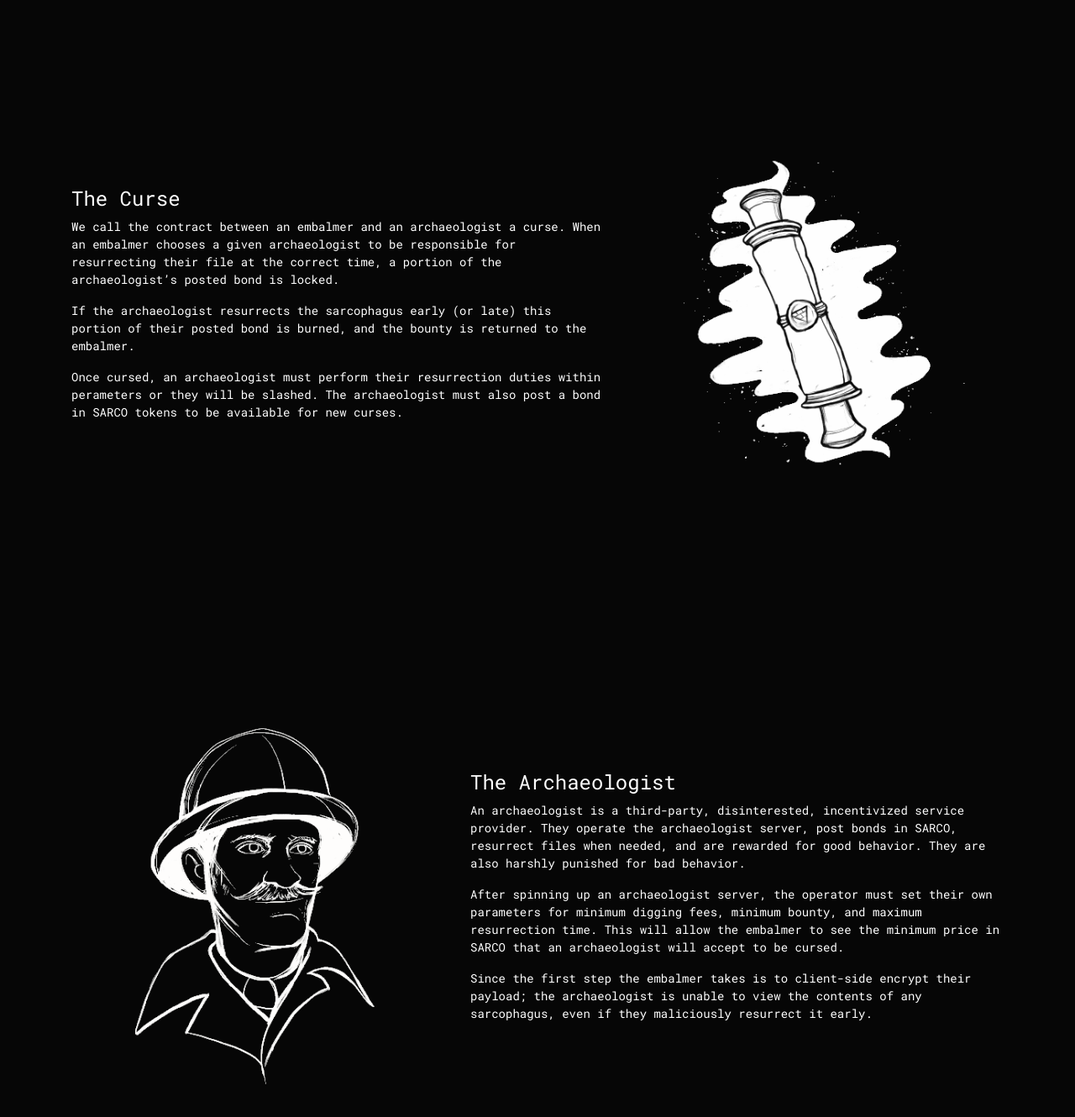
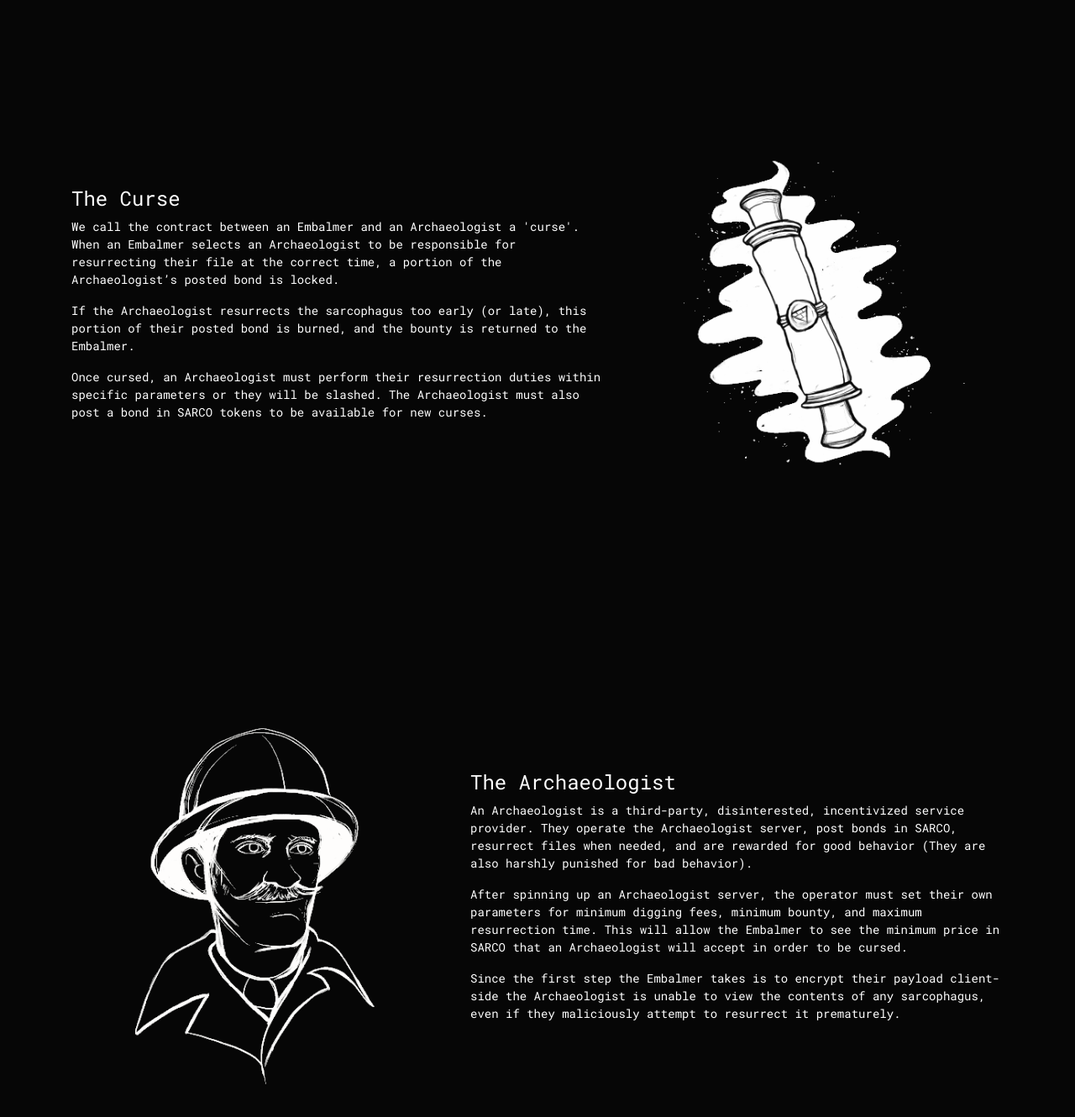
Before and after one commit to sarcophagus-org/marketing_site, a Jekyll site: the page built from how_it_works.html, in a window 1280 px wide and 1400 px high, scrolled down 1425 px. Shown: the top 1330 px of the window at 84% size. Built offline with Jekyll 4.4.1, drawn with Linux system fonts in a browser that asks for light colours; some of the changed text lies outside the part shown.

Commit message:
Update how_it_works.html

```diff
--- a/how_it_works.html
+++ b/how_it_works.html
@@ -52,9 +52,9 @@ title: How It Works
 
       <div class="col-md-7">
         <h2>The Curse</h2>
-        <p>We call the contract between an embalmer and an archaeologist a curse. When an embalmer chooses a given archaeologist to be responsible for resurrecting their file at the correct time, a portion of the archaeologist’s posted bond is locked.</p>
-        <p>If the archaeologist resurrects the sarcophagus early (or late) this portion of their posted bond is burned, and the bounty is returned to the embalmer. </p>
-        <p>Once cursed, an archaeologist must perform their resurrection duties within perameters or they will be slashed. The archaeologist must also post a bond in SARCO tokens to be available for new curses. </p>
+        <p>We call the contract between an Embalmer and an Archaeologist a 'curse'. When an Embalmer selects an Archaeologist to be responsible for resurrecting their file at the correct time, a portion of the Archaeologist’s posted bond is locked.</p>
+        <p>If the Archaeologist resurrects the sarcophagus too early (or late), this portion of their posted bond is burned, and the bounty is returned to the Embalmer. </p>
+        <p>Once cursed, an Archaeologist must perform their resurrection duties within specific parameters or they will be slashed. The Archaeologist must also post a bond in SARCO tokens to be available for new curses. </p>
       </div>
 
       <div class="col-md-5 d-none d-sm-block">
@@ -73,9 +73,9 @@ title: How It Works
       </div>
       <div class="col-md-7">
         <h2>The Archaeologist</h2>
-        <p>An archaeologist is a third-party, disinterested, incentivized service provider. They operate the archaeologist server, post bonds in SARCO, resurrect files when needed, and are rewarded for good behavior. They are also harshly punished for bad behavior.</p>
-        <p>After spinning up an archaeologist server, the operator must set their own parameters for minimum digging fees, minimum bounty, and maximum resurrection time. This will allow the embalmer to see the minimum price in SARCO that an archaeologist will accept to be cursed. </p>
-        <p>Since the first step the embalmer takes is to client-side encrypt their payload; the archaeologist is unable to view the contents of any sarcophagus, even if they maliciously resurrect it early. </p>
+        <p>An Archaeologist is a third-party, disinterested, incentivized service provider. They operate the Archaeologist server, post bonds in SARCO, resurrect files when needed, and are rewarded for good behavior (They are also harshly punished for bad behavior).</p>
+        <p>After spinning up an Archaeologist server, the operator must set their own parameters for minimum digging fees, minimum bounty, and maximum resurrection time. This will allow the Embalmer to see the minimum price in SARCO that an Archaeologist will accept in order to be cursed. </p>
+        <p>Since the first step the Embalmer takes is to encrypt their payload client-side the Archaeologist is unable to view the contents of any sarcophagus, even if they maliciously attempt to resurrect it prematurely. </p>
       </div>
     </div>
   </div>
```
Also changed, not shown: other parts of how_it_works.html (+6 -6 lines).
